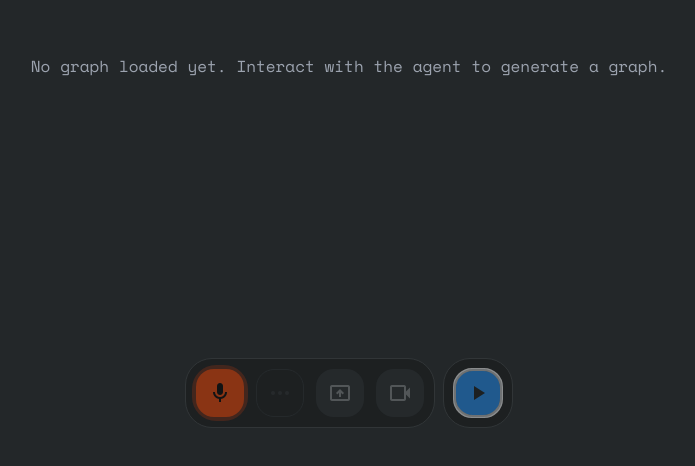
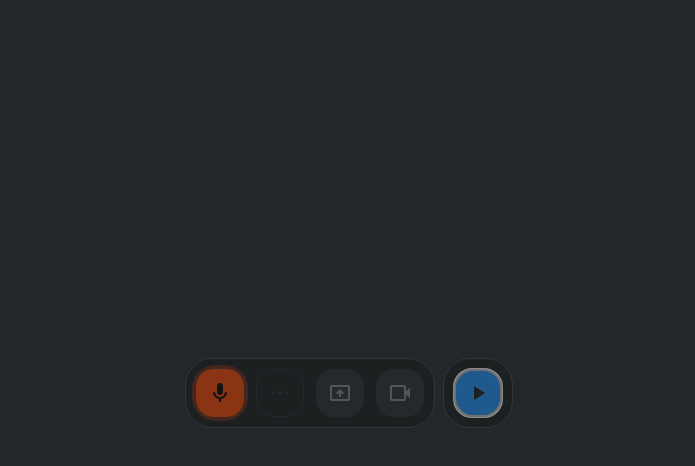
Before and after one commit to Albertoh16/Bear-Necessities, a React (Create React App) app: page /agent in a window 1280 px wide. Shown: the part 334-800 px from the top of the page, without its empty margins (291-986 px from the left). Built offline with nearby package versions, Linux system fonts and the light colour scheme; no server answers.

Commit message:
Removed Background in Agent Page

```diff
--- a/src/components/altair/Altair.tsx
+++ b/src/components/altair/Altair.tsx
@@ -154,11 +154,6 @@ function AltairComponent() {
 
   return (
     <div className="vega-embed" ref={embedRef}>
-      {!jsonString && (
-        <div className="text-gray-400 text-center p-8">
-          No graph loaded yet. Interact with the agent to generate a graph.
-        </div>
-      )}
     </div>
   );
 }
```
